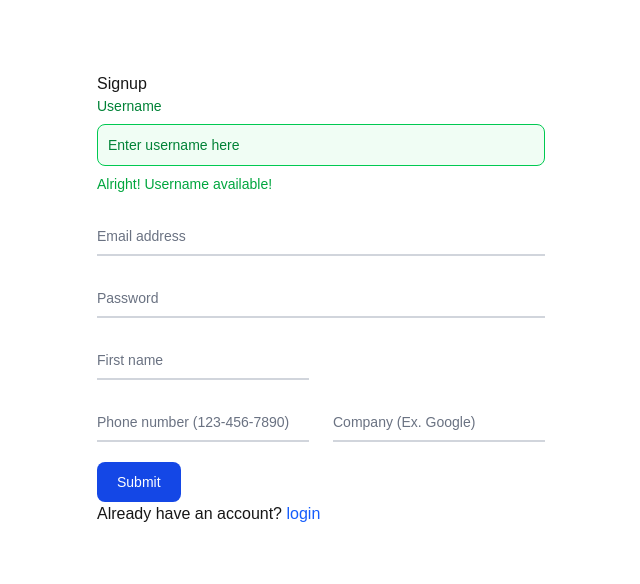
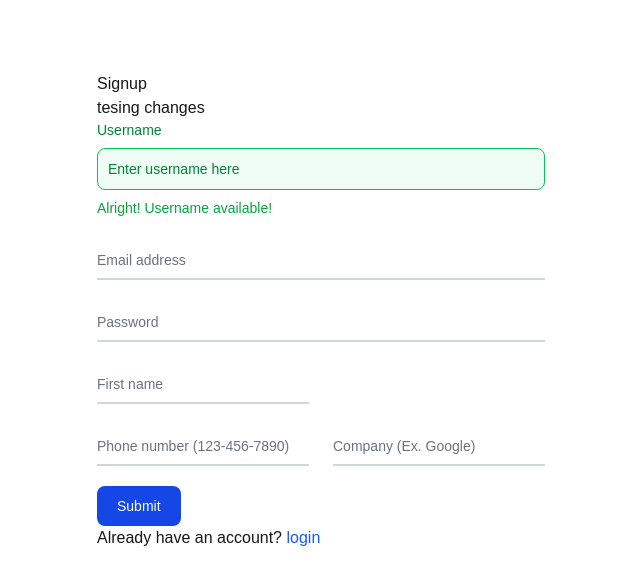
Before and after one commit to javarndalpas/AuthNextApp, a Next.js app: page /signup in a window 1280 px wide. Shown: the top 584 px of the page, without its empty margins (319-959 px from the left). Built offline with nearby package versions, Linux system fonts and the light colour scheme.

Commit message:
testing changes

```diff
--- a/package.json
+++ b/package.json
@@ -13,7 +13,7 @@
     "bcryptjs": "^3.0.2",
     "jsonwebtoken": "^9.0.2",
     "mongoose": "^8.14.3",
-    "next": "15.3.2",
+    "next": "^15.3.2",
     "nodemailer": "^7.0.3",
     "react": "^19.0.0",
     "react-dom": "^19.0.0",
--- a/src/app/signup/page.tsx
+++ b/src/app/signup/page.tsx
@@ -32,7 +32,7 @@ export default function SignUpPage() {
 
                 <form className="max-w-md mx-auto mt-18">
                     <h1 >Signup</h1>
-
+                    <h1>tesing changes</h1>
                     <div className="mb-5">
                         <label htmlFor="username-success" className="block mb-2 text-sm font-medium text-green-700 dark:text-green-500">Username</label>
                         <input type="text"
```
Also changed, not shown: 1 other file (tests, documents, lock files or other folders).
